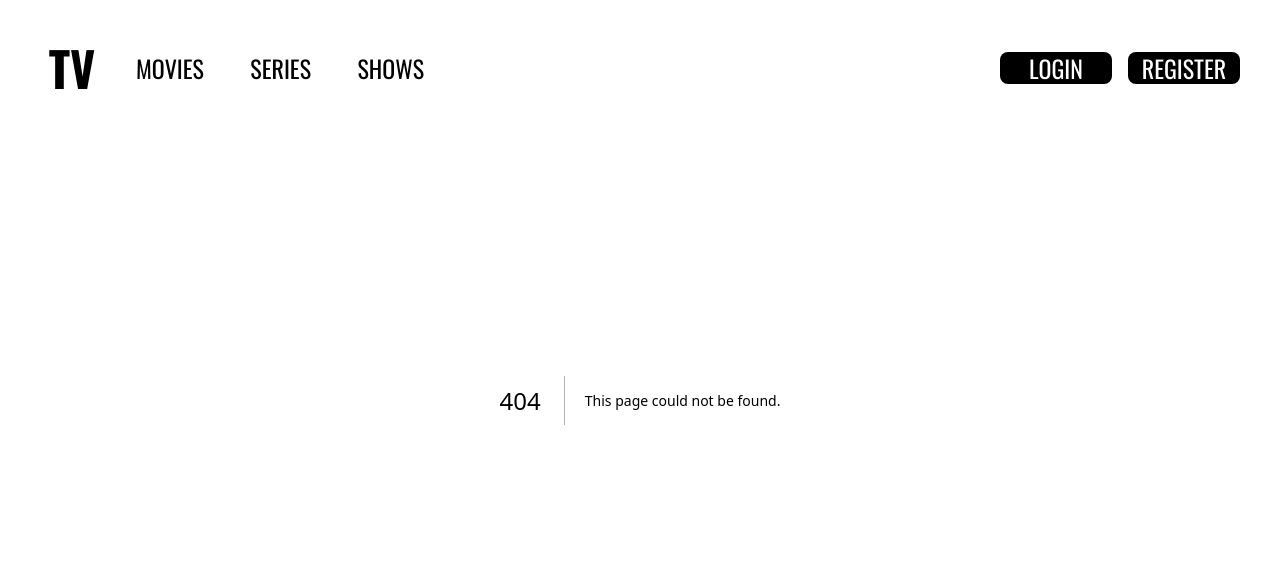
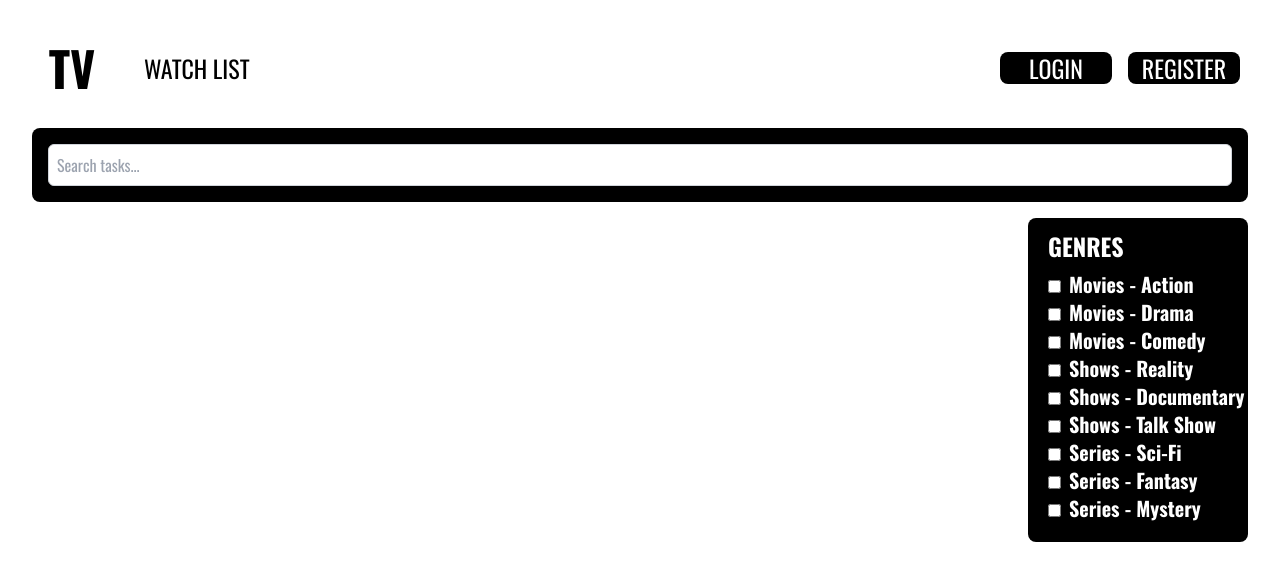
Before and after one commit to mahmoud2391997/tv-web-app, a Next.js app: page /watchlist in a window 1280 px wide. Before the commit this address had no page. Shown: the top 580 px of the page. Built offline with nearby package versions, Linux system fonts and the light colour scheme.

Commit message:
starting watchlist page

```diff
--- a/app/components/Navbar.tsx
+++ b/app/components/Navbar.tsx
@@ -1,22 +1,30 @@
 export default function Navbar() {
-    return <nav className="w-full bg-transparent flex items-center absolute justify-between mt-9 z-50">
+  return (
+    <nav className="w-full bg-transparent flex items-center absolute justify-between mt-9 z-50">
       <div className="flex items-center">
-
-<div id="logo" className=" rounded-full bg-white w-16 h-16  flex justify-center items-center ml-10">
-
+        <div
+          id="logo"
+          className=" rounded-full bg-white w-16 h-16  flex justify-center items-center ml-10"
+        >
           <span className="text-black font-extrabold text-5xl text-center ">
             TV
           </span>
         </div>
-<ul id="pages" className="flex w-72 text-2xl justify-between ml-8 text-black">
-<li>MOVIES</li>
-<li>SERIES</li>
-<li>SHOWS</li>
-</ul>
+        <div className="text-2xl ml-10 cursor-pointer">WATCH LIST</div>
       </div>
-<ul id="authentication" className="flex justify-between w-60 text-2xl mr-10">
-<li><button className="bg-black text-white w-28 rounded-lg">LOGIN</button></li>
-<li><button className="bg-black text-white w-28 rounded-lg">REGISTER</button></li>
+      <ul
+        id="authentication"
+        className="flex justify-between w-60 text-2xl mr-10"
+      >
+        <li>
+          <button className="bg-black text-white w-28 rounded-lg">LOGIN</button>
+        </li>
+        <li>
+          <button className="bg-black text-white w-28 rounded-lg">
+            REGISTER
+          </button>
+        </li>
       </ul>
     </nav>
+  );
 }
--- a/app/layout.tsx
+++ b/app/layout.tsx
@@ -1,12 +1,9 @@
 import type { Metadata } from "next";
 import localFont from "next/font/local";
 import "./globals.css";
-import { Oswald
-} from "next/font/google";
-import Navbar from "./components/Navbar"
+import { Oswald } from "next/font/google";
+import Navbar from "./components/Navbar";
 const oswald = Oswald({ subsets: ["latin"] });
-
-
 
 export const metadata: Metadata = {
   title: "Create Next App",
@@ -19,11 +16,9 @@ export default function RootLayout({
   children: React.ReactNode;
 }>) {
   return (
-    <html lang="en" className="w-screen h-auto">
-      <body
-        className={`${oswald.className} h-auto`}
-      >
-        <Navbar/>
+    <html lang="en" className="w-screen h-auto min-h-screen">
+      <body className={`${oswald.className} h-auto`}>
+        <Navbar />
         {children}
       </body>
     </html>
--- a/app/page.tsx
+++ b/app/page.tsx
@@ -1,4 +1,4 @@
-'use client'
+"use client";
 import { useEffect, useState } from "react";
 import Footer from "./components/Footer";
 
@@ -6,128 +6,216 @@ import Footer from "./components/Footer";
 export default function Home() {
   const [currentImage, setCurrentImage] = useState(0); // State to track which image is displayed
   const [showVideo, setShowVideo] = useState(false); // State to control video visibility
-interface obj  {
-  image:string,video:string,type:string
+  interface obj {
+    image: string;
+    video: string;
+    type: string;
   }
-interface genre{
-  name:string,image:string
+  interface genre {
+    name: string;
+    image: string;
   }
-interface Category  {
-  name:string,genres:genre[]
+  interface Category {
+    name: string;
+    genres: genre[];
   }
 
   const categories: Category[] = [
     {
       name: "Movies",
       genres: [
-      { name: "Action", image: "action-movie.jpg" },
-      { name: "Drama", image: "drama-movie.jpg" },
-      { name: "Comedy", image: "comedy-movie.jpg" },
+        {
+          name: "Action",
+          image:
+            "https://heights-photos.s3.amazonaws.com/wp-content/uploads/2017/04/04191317/isabella-column-online.jpg",
+        },
+        {
+          name: "Drama",
+          image:
+            "https://nofilmschool.com/media-library/downton-abbey-drama-tvgenre.jpg?id=34065351&width=1362&quality=90",
+        },
+        {
+          name: "Comedy",
+          image:
+            "https://static1.colliderimages.com/wordpress/wp-content/uploads/2024/06/list-13-comedy-movies-that-are-perfect-from-start-to-finish-1.jpg?q=70&fit=crop&w=1140&h=&dpr=1",
+        },
       ],
     },
     {
       name: "Shows",
       genres: [
-      { name: "Reality", image: "reality-show.jpg" },
-      { name: "Documentary", image: "documentary-show.jpg" },
-      { name: "Talk Show", image: "talk-show.jpg" },
+        {
+          name: "Reality",
+          image:
+            "https://static1.colliderimages.com/wordpress/wp-content/uploads/2023/04/the-15-greatest-reality-shows-of-all-time.jpg",
+        },
+        {
+          name: "Documentary",
+          image:
+            "https://voice123.com/blog/wp-content/uploads/2023/08/shutterstock_159404171_720.jpg",
+        },
+        {
+          name: "Talk Show",
+          image:
+            "https://upload.wikimedia.org/wikipedia/commons/thumb/4/4c/President_Barack_Obama_with_David_Letterman_09-21-09.jpg/440px-President_Barack_Obama_with_David_Letterman_09-21-09.jpg",
+        },
       ],
     },
     {
       name: "Series",
       genres: [
-      { name: "Sci-Fi", image: "sci-fi-series.jpg" },
-      { name: "Fantasy", image: "fantasy-series.jpg" },
-      { name: "Mystery", image: "mystery-series.jpg" },
+        {
+          name: "Sci-Fi",
+          image: "https://i.insider.com/5ea5f347698525546e3f4d45?width=700",
+        },
+        {
+          name: "Fantasy",
+          image:
+            "https://nathanbweller.com/wp-content/uploads/2013/01/essential-fantasy-series-featured-image.jpg",
+        },
+        {
+          name: "Mystery",
+          image:
+            "https://dnm.nflximg.net/api/v6/BvVbc2Wxr2w6QuoANoSpJKEIWjQ/AAAAQZYfswIhFZ8ij7IGhysDXswKETPTDhFsDfFfeiW_aCSJ-uolasRkFTvllNVZmR8M5XO4ymKfGzbAON8qkr6M-7IiZpNriXDck2ZFsr-5-aHaNxhYz60qNXhBbiFKg3Yg7CpIcy64P7J_k6uSSQ.jpg?r=d16",
+        },
       ],
     },
   ];
 
-
-  const images_videos : obj[] = [
+  const images_videos: obj[] = [
     {
-      image:"team.jpg",
-      video:"grad project video.mp4",
-      type:"MOVIE"
+      image:
+        "https://dfstudio-d420.kxcdn.com/wordpress/wp-content/uploads/2019/06/digital_camera_photo-1080x675.jpg",
+      video:
+        "https://firebasestorage.googleapis.com/v0/b/canteen-e3751.appspot.com/o/3045163-hd_1920_1080_25fps.mp4?alt=media&token=bb97cfb1-2ac7-4459-a481-d4e39b921d30",
+      type: "MOVIE",
     },
     {
-      image:"portfolio image.jpg",
-      video:"video.mp4",
-      type:"SHOW"
-
-    }, {
-      image:"team.jpg",
-      video:"grad project video.mp4",
-      type:"SERIES"
-
-    }
+      image:
+        "https://gratisography.com/wp-content/uploads/2024/10/gratisography-cool-cat-800x525.jpg",
+      video:
+        "https://firebasestorage.googleapis.com/v0/b/canteen-e3751.appspot.com/o/855289-hd_1920_1080_25fps.mp4?alt=media&token=bb70817b-7215-493e-9c0e-c7f43d32fc4a",
+      type: "SHOW",
+    },
+    {
+      image:
+        "https://cdn.pixabay.com/photo/2015/04/23/22/00/tree-736885_1280.jpg",
+      video:
+        "https://firebasestorage.googleapis.com/v0/b/canteen-e3751.appspot.com/o/856787-hd_1920_1080_30fps.mp4?alt=media&token=9d0f0b92-0e91-4976-8871-dd3a89d76af2",
+      type: "SERIES",
+    },
   ];
 
   useEffect(() => {
     setShowVideo(false);
 
     const imageTimeout = setTimeout(() => {
-
       setShowVideo(true); // After the last image, show the video
-
     }, 3000); // Change image every 3 seconds
 
     return () => clearTimeout(imageTimeout); // Cleanup timeout on unmount
   }, [currentImage]);
   return (
-    <div  className="w-screen pt-32 ">
+    <div className="w-screen pt-32 ">
       <div className="flex relative">
-        <svg className="absolute top-[50%] left-[2%] z-50" width="50px" height="50px" viewBox="0 0 1024 1024"  version="1.1" xmlns="http://www.w3.org/2000/svg"><path d="M768 903.232l-50.432 56.768L256 512l461.568-448 50.432 56.768L364.928 512z" fill="#000000" /></svg>
+        <svg
+          onClick={() => {
+            if (currentImage > 0) {
+              setCurrentImage((prev) => prev - 1);
+            } else {
+              setCurrentImage(images_videos.length - 1);
+            }
+            setTimeout(() => setShowVideo(false), 10);
+          }}
+          className="absolute top-[50%] left-[2%] z-50"
+          width="50px"
+          height="50px"
+          viewBox="0 0 1024 1024"
+          version="1.1"
+          xmlns="http://www.w3.org/2000/svg"
+        >
+          <path
+            d="M768 903.232l-50.432 56.768L256 512l461.568-448 50.432 56.768L364.928 512z"
+            fill="#000000"
+          />
+        </svg>
 
         <section className=" w-5/6 h-[80vh] m-auto relative border-black border-8 bg-black">
-
           {!showVideo && (
-  <img src={images_videos[currentImage].image}  className={`absolute z-40 w-full h-full `}/>)}
- <video id="video" src={images_videos[currentImage].video} className="absolute z-0 w-full h-full" autoPlay muted></video>
+            <img
+              src={images_videos[currentImage].image}
+              className={`absolute z-40 w-full h-full `}
+            />
+          )}
+          <video
+            id="video"
+            src={images_videos[currentImage].video}
+            className="absolute z-0 w-full h-full"
+            autoPlay
+            muted
+          ></video>
           <div className="absolute right-0 bottom-0 bg-white z-50 ">
-      <h3>TRAILER OF<br/> MOST WATCHED {images_videos[currentImage].type} </h3></div>
+            <h3>
+              TRAILER OF
+              <br /> MOST WATCHED {images_videos[currentImage].type}{" "}
+            </h3>
+          </div>
         </section>
- <svg onClick={()=>{
-
-  if (currentImage < images_videos.length -1) {
-
-    setCurrentImage(prev=> prev + 1)
-  } else{
-    setCurrentImage(0)
-
+        <svg
+          onClick={() => {
+            if (currentImage < images_videos.length - 1) {
+              setCurrentImage((prev) => prev + 1);
+            } else {
+              setCurrentImage(0);
             }
             setTimeout(() => setShowVideo(false), 10);
-
- }} width="50px" height="50px" className="absolute  top-[50%] right-[2%]" viewBox="0 0 1024 1024" version="1.1" xmlns="http://www.w3.org/2000/svg"><path d="M256 120.768L306.432 64 768 512l-461.568 448L256 903.232 659.072 512z" fill="#000000" /></svg>
+          }}
+          width="50px"
+          height="50px"
+          className="absolute  top-[50%] right-[2%]"
+          viewBox="0 0 1024 1024"
+          version="1.1"
+          xmlns="http://www.w3.org/2000/svg"
+        >
+          <path
+            d="M256 120.768L306.432 64 768 512l-461.568 448L256 903.232 659.072 512z"
+            fill="#000000"
+          />
+        </svg>
       </div>
       <hr className="w-full h-4 bg-black border-0  mt-40" />
       <h1 className="text-center my-16 font-extrabold text-5xl">CATEGORIES</h1>
       <hr className="w-full h-1 bg-black border-0  " />
 
       {categories.map((category) => (
-    <div  key={category.name}>
+        <div key={category.name}>
           <section key={category.name} className="w-full h-auto  mb-10 py-10 ">
             <h2 className="ml-[5%] mb-6 font-extrabold text-3xl">
               {category.name.toUpperCase()} GENRES
             </h2>
             <div className="ml-[5%] flex w-[90%] justify-between h-96 overflow-x-hidden mt-10">
               {category.genres.map((genre) => (
-          <div key={genre.name} className="w-1/4 h-full border-2 border-black">
+                <div
+                  key={genre.name}
+                  className="w-1/4 h-full border-2 border-black"
+                >
                   <img
                     src={genre.image}
                     alt={genre.name}
                     className="w-full h-80 border-b-2 border-black"
                   />
-            <h3 className="text-center font-bold text-2xl mt-4">{genre.name}</h3>
+                  <h3 className="text-center font-bold text-2xl mt-4">
+                    {genre.name}
+                  </h3>
                 </div>
               ))}
             </div>
           </section>
           <hr className="w-full h-[2px] bg-black border-0  " />
-
         </div>
       ))}
 
-<Footer/>
+      <Footer />
     </div>
-  )}
+  );
+}
--- /dev/null
+++ b/app/watchlist/page.tsx
@@ -0,0 +1,69 @@
+export default function Watchlist() {
+  interface category {
+    name: string;
+    genres: string[];
+  }
+  const categoreis: category[] = [
+    {
+      name: "Movies",
+      genres: ["Action", "Drama", "Comedy"],
+    },
+    {
+      name: "Shows",
+      genres: ["Reality", "Documentary", "Talk Show"],
+    },
+    {
+      name: "Series",
+      genres: ["Sci-Fi", "Fantasy", "Mystery"],
+    },
+  ];
+
+  return (
+    <div className="pt-32 px-[2.5%] min-h-screen">
+      <div className="flex items-center space-x-4 p-4 bg-black rounded-lg mb-4">
+        <input
+          type="text"
+          placeholder="Search tasks..."
+          className="p-2 border border-gray-300 rounded-md flex-1"
+        />
+      </div>
+      <main className="w-full  relative h-full">
+        {/* <section className="w-[150px] min-h-10 bg-black absolute h-auto rounded-lg py-3">
+          <h2 className="text-white text-center font-bold text-2xl">
+            CATEGORIES
+          </h2>
+          <div className="flex flex-col text-white items-start ml-5 my-2">
+            {categoreis.map((category) => (
+              <label
+                className="text-white  font-bold text-xl w-20 text-left "
+                key={category.name}
+              >
+                <input type="checkbox" value={category.name} className="mr-2" />
+                {category.name}
+              </label>
+            ))}
+          </div>
+        </section> */}
+        <section></section>
+        <section className="w-[220px] min-h-10 bg-black absolute h-auto rounded-lg right-0 py-3">
+          <h2 className="text-white text-left ml-5 font-bold text-2xl">
+            GENRES
+          </h2>
+          <div className="flex flex-col text-white items-start ml-5 my-2">
+            {categoreis.map((category) =>
+              category.genres.map((genre) => (
+                <label
+                  className="text-white  font-bold text-xl w-52 text-left"
+                  key={genre}
+                >
+                  <input type="checkbox" value={genre} className="mr-2" />
+                  {category.name} - {genre}
+                </label>
+              ))
+            )}
+          </div>
+        </section>
+      </main>
+    </div>
+  );
+}
```
Also changed, not shown: data.json (added, +53 -0 lines). Lines whose indentation alone changed are shown as unchanged.
